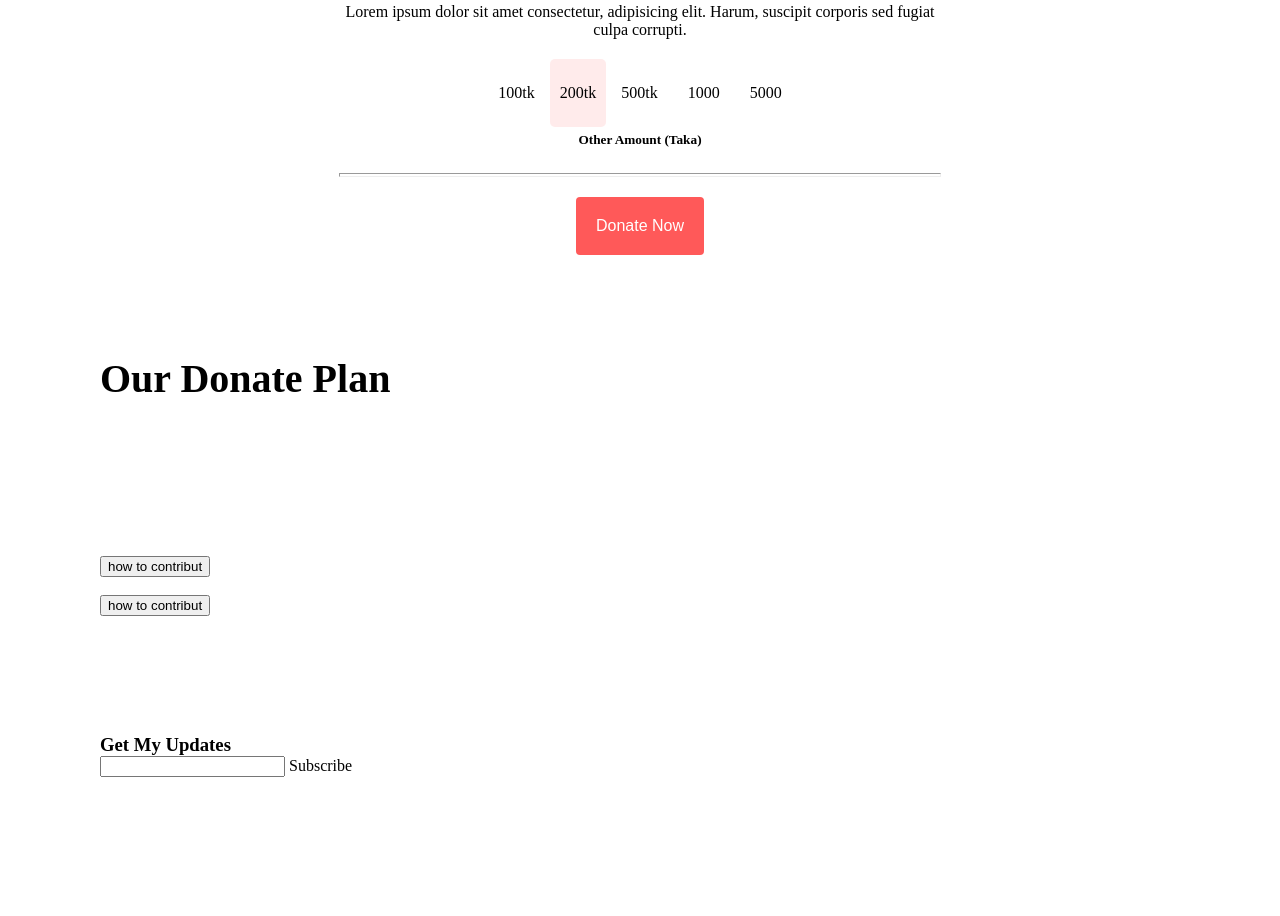
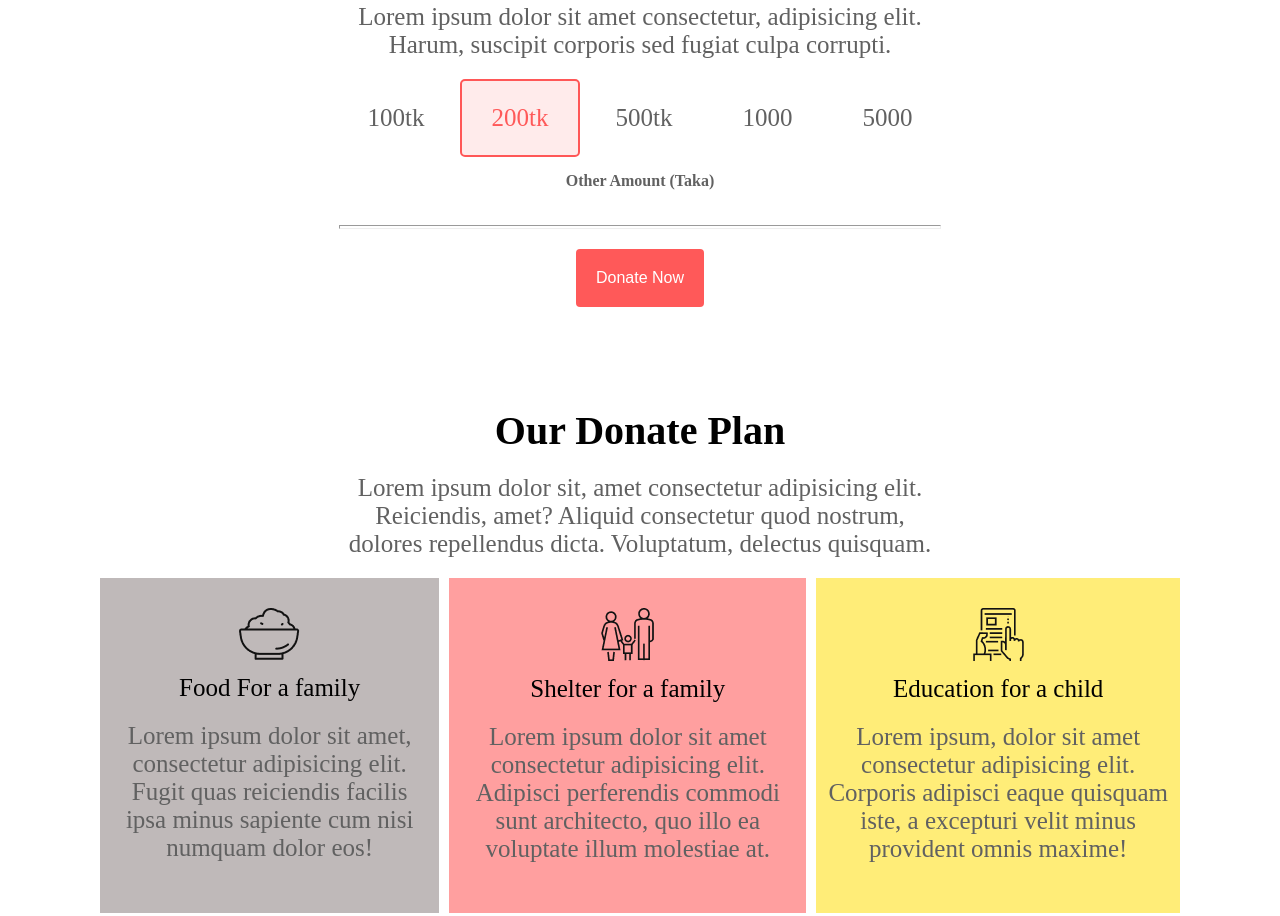
Before and after one commit to IbrahimDev007/donation-project, a plain HTML site: page index.html in a window 1280 px wide. Shown: the part 964-1880 px from the top of the page. Before the commit the page ends 1841 px from the top, so only its background shows below. Drawn offline with Linux system fonts and the light colour scheme.

Commit message:
plan section added

```diff
--- a/index.html
+++ b/index.html
@@ -31,22 +31,24 @@
     </section>
     <section class="plan">
         <h3 class="section-title">Our Donate Plan</h3>
-        <p class="section-desc"></p>
-        <div class="plan-container">
-            <img src="" alt="">
-            <div class="h4 plan-title"></div>
-            <p class="plan-desc"></p>
+        <p class="section-desc">Lorem ipsum dolor sit, amet consectetur adipisicing elit. Reiciendis, amet? Aliquid consectetur quod nostrum, dolores repellendus dicta. Voluptatum, delectus quisquam.</p>
+        <div class="plan-items">
+        <div class="plan-container food">
+            <img src="./icons/food.png" alt="">
+            <div class="h4 plan-title">Food For a family</div>
+            <p class="plan-desc">Lorem ipsum dolor sit amet, consectetur adipisicing elit. Fugit quas reiciendis facilis ipsa minus sapiente cum nisi numquam dolor eos!</p>
         </div>
-        <div class="plan-container">
-            <img src="" alt="">
-            <div class="h4 plan-title"></div>
-            <p class="plan-desc"></p>
+        <div class="plan-container family">
+            <img src="./icons/shelter.png" alt="">
+            <div class="h4 plan-title">Shelter for a family</div>
+            <p class="plan-desc">Lorem ipsum dolor sit amet consectetur adipisicing elit. Adipisci perferendis commodi sunt architecto, quo illo ea voluptate illum molestiae at.</p>
         </div>
-        <div class="plan-container">
-            <img src="" alt="">
-            <div class="h4 plan-title"></div>
-            <p class="plan-desc"></p>
+        <div class="plan-container education">
+            <img src="./icons/Frame-1.png" alt="">
+            <div class="h4 plan-title">Education for a child</div>
+            <p class="plan-desc">Lorem ipsum, dolor sit amet consectetur adipisicing elit. Corporis adipisci eaque quisquam iste, a excepturi velit minus provident omnis maxime!</p>
         </div>
+    </div>
     </section>
     <section class="content">
         <div>
--- a/style.css
+++ b/style.css
@@ -28,6 +28,7 @@ header {
 	text-align: center;
 	margin: 20px 0;
 	width: 600px;
+	font-size: 20px;
 }
 .primary-button {
 	padding: 20px;
@@ -54,34 +55,42 @@ header {
 	text-align: center;
 	margin: 20px 0;
 	width: 600px;
+	color:#616161;
+	font-size: 25px;
 }
 .section-title{
     font-size: 40px;
 }
 
 .box-ammount{
-    padding: 20px 10px;
+    padding: 20px 30px;
     border-radius: 5px;
     column-gap: 10px;
+	font-size: 25px;
     margin: 5px;
     display: flex;
+	color: #616161;
     justify-content: center;
     align-items: center;
 }
 
 .box-ammount-2{
-    padding: 20px 10px;
-    border: #ff5959;
+    padding: 20px 30px;
+    border: 2px hsl(0, 100%, 67%) solid;
     border-radius: 5px;
     background-color:#ff59591f;
     display: flex;
     justify-content: center;
     align-items: center;
+	color: #ff5959;
+	font-size: 25px;
 
 }
 
 .footer-title{
-    margin: 5px 0;
+    margin: 15px 0;
+	color: #616161;
+	font-size: medium;
 }
 
 hr{
@@ -89,3 +98,49 @@ hr{
     width: 600px;
     margin: 20px 0;
 }
+
+/* plan  section css  */
+.plan{
+	display: flex;
+	justify-content: center;
+	align-items: center;
+	text-align: center;
+	flex-direction: column;
+}
+.section-desc{
+	text-align: center;
+	margin: 20px 0;
+	width: 600px;
+	color:#616161;
+	font-size: 25px;
+}
+.plan-desc{
+	text-align: center;
+	margin: 20px 0;
+	color:#616161;
+	font-size: 25px;
+}
+.plan-container{
+	background-color: rgb(191, 185, 185);
+	padding: 30px 10px;
+
+}
+
+.plan-items{
+	display: flex;
+	justify-content:space-around;
+	gap: 10px;
+}
+.plan-title{
+	font-size: 25px;
+	margin-top: 10px;
+}
+
+
+.family{
+	background-color: rgb(255, 159, 159);
+}
+
+.education{
+	background-color: rgb(255, 237, 120);
+}
```
